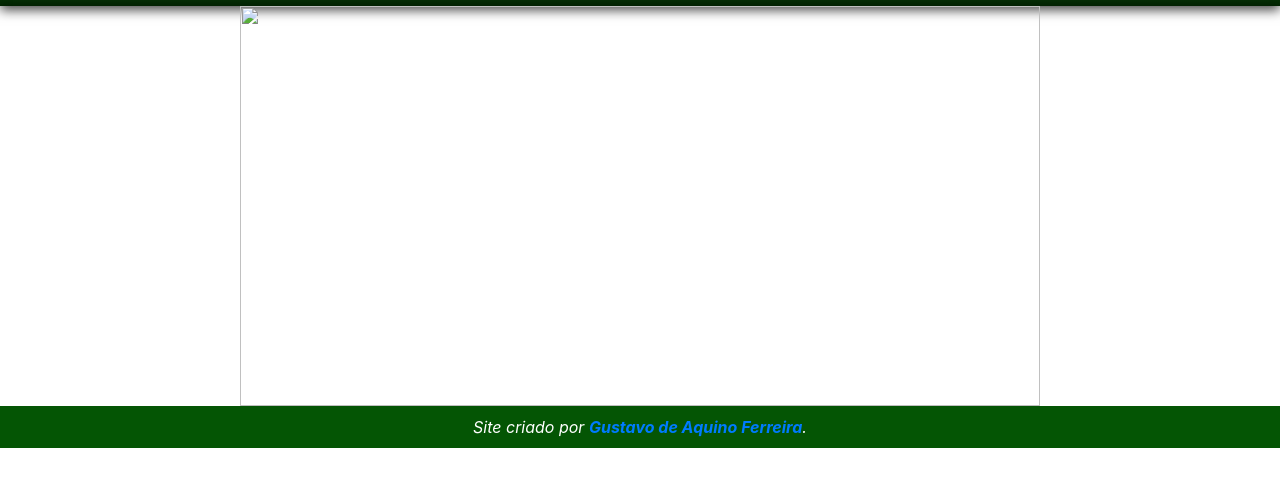
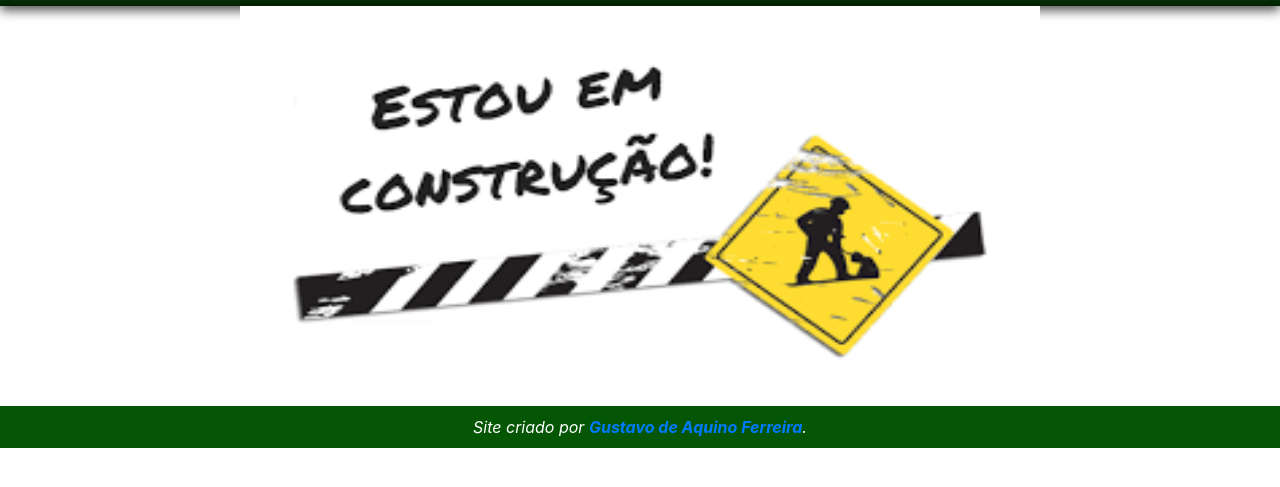
Before and after one commit to guutabo16/gustavodeaquino, a plain HTML site: page portfolio.html in a window 1280 px wide. Shown: the part 213-700 px from the top of the page. Drawn offline with nearby package versions, Linux system fonts and the light colour scheme.

Commit message:
Update portfolio.html

```diff
--- a/portfolio.html
+++ b/portfolio.html
@@ -24,7 +24,7 @@
     <main>
         <!-- IMAGEM CONSTUÇÃO-->
         <div class="d-flex justify-content-center">
-            <img style="width: 800px; height: 400px;" src="./src/construcao.png">
+            <img style="width: 800px; height: 400px;" src="./construcao.png">
         </div>
     </main>
 
```
